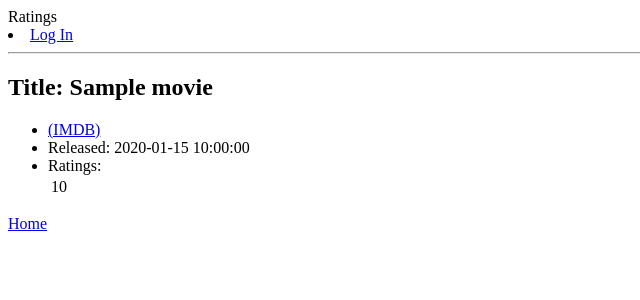
After one commit to Tiffany8/Ratings, a Python web app: template templates/movie.html in a window 1280 px wide. The commit adds this page. Shown: the top 300 px of the page, without its empty margins (0-640 px from the left). Run offline with Jinja, Linux system fonts and the light colour scheme; the template is opened without the code that fills it: most values are stand-ins (such as "Sample title", 1, 10 or a date in 2020).

Commit message:
added a home link to every page and created template to list indiv movie info

```diff
--- a/templates/base.html
+++ b/templates/base.html
@@ -32,6 +32,10 @@
 
             {% block content %} put your content here {% endblock %}
 
+        <div class="home">
+            <a href="/">Home</a>
+        </div>
+
     </body>
 
 </html>
--- /dev/null
+++ b/templates/movie.html
@@ -0,0 +1,28 @@
+{% extends 'base.html' %}
+{% block content %}
+
+    <h2>Title: {{ movie.title }} </h2>
+    <ul>
+        <li>
+          <a href="{{ movie.imdb_url }}">(IMDB)</a>
+        </li>
+        <li>
+          Released: {{ movie.released_at }}
+        </li>
+
+        <li>Ratings:
+
+              <table class="rating_list">
+              {% for rating in movie.ratings %}
+                <tr>
+                   <td>{{ rating.score }}</td>
+                </tr>
+
+              {% endfor %}
+              </table>
+
+        </li>
+
+    </ul>
+
+{% endblock %}
```
